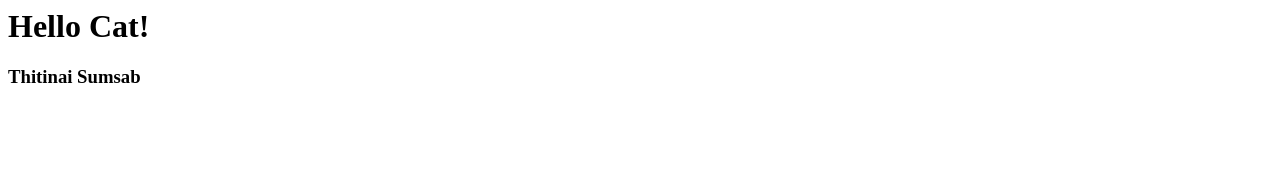
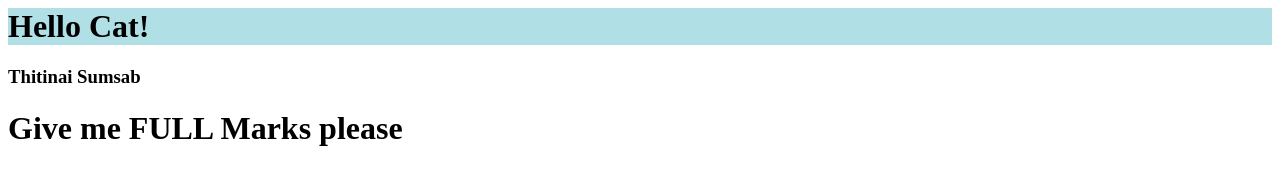
Before and after one commit to Frame2002/myweb, a plain HTML site: page index.html in a window 1280 px wide. Drawn offline with Linux system fonts and the light colour scheme.

Commit message:
Update index.html

```diff
--- a/index.html
+++ b/index.html
@@ -1,4 +1,5 @@
 <html>
-  <h1>Hello Cat!</<h1>
+  <h1 style="background-color:powderblue;">Hello Cat!</<h1>
   <h3>Thitinai Sumsab</h3>
+    <h1>Give me FULL Marks please</h1>
 </html>
```
